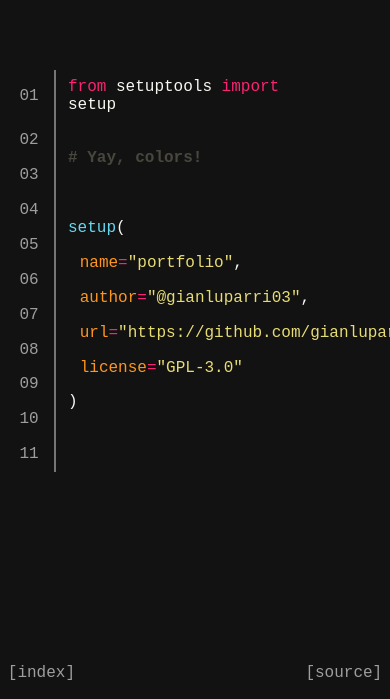
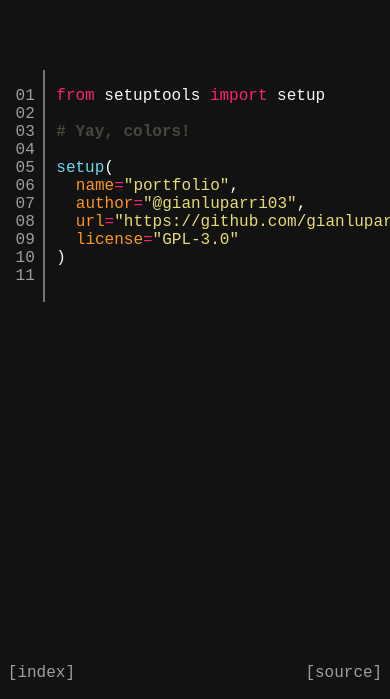
Before and after one commit to gianluparri03/gianluparri03.github.io, a plain HTML site: page about.html in a window 390 px wide. Shown: the part 145-844 px from the top of the page. Drawn offline with Linux system fonts and the light colour scheme; a small style sheet from the web is missing.

Commit message:
responsiver

```diff
--- a/about.html
+++ b/about.html
@@ -35,7 +35,7 @@
 		</div>
 	</header>
 
-	<div class="code">
+	<main>
 		<div class="line first-line">
 			<span class="line-content first-line-content">
 				<span class="red">from</span> setuptools <span class="red">import</span> setup
@@ -98,7 +98,7 @@
 			<span class="line-content last-line-content">
 			</span>
 		</div>
-	</div>
+	</main>
 
 	<footer>
 		<a href="index.html" id="index">[index]</a>
--- a/assets/css/about.css
+++ b/assets/css/about.css
@@ -1,4 +1,4 @@
-.code {
+main {
 	margin-top: 9vh;
 	margin-right: 15vw;
 
@@ -17,6 +17,8 @@
 	padding-right: 1vw;
 }
 
+.line-content { white-space: nowrap; }
+
 .first-line::before, .first-line-content { padding-top: 1vh; }
 .last-line::before, .last-line-content { padding-bottom: 1vh; }
 
--- a/assets/css/mabout.css
+++ b/assets/css/mabout.css
@@ -1,8 +1,13 @@
+main { margin-right: 3vw; }
+
 .line::before {
 	margin-right: 3vw;
 	border-right: 2px solid #757575;
-	padding-left: 5vw;
-	padding-right: 4vw;
-	padding-top: 2vh;
-	padding-top: 2vh;
+	padding-left: 4vw;
+	padding-right: 2vw;
 }
+
+.first-line::before, .first-line-content { padding-top: 2vh; }
+.last-line::before, .last-line-content { padding-bottom: 2vh; }
+
+.tab { margin-right: 5vw; }
```
